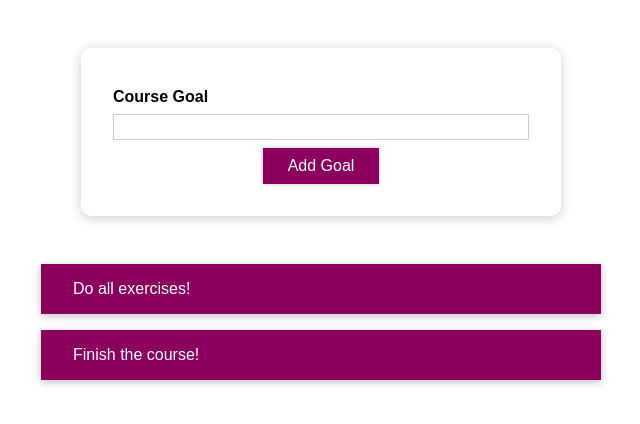
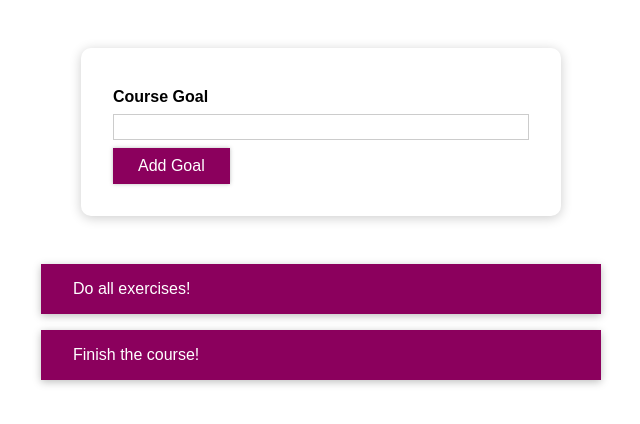
Before and after one commit to niubuihong1/learn-react-1, a React (Create React App) app: page / in a window 1280 px wide. Shown: the top 424 px of the page, without its empty margins (319-959 px from the left). Built offline with nearby package versions, Linux system fonts and the light colour scheme.

Commit message:
css module

```diff
--- a/src/components/UI/Button/Button.js
+++ b/src/components/UI/Button/Button.js
@@ -1,40 +1,40 @@
-import styled from "styled-components";
-// import './Button.css';
+// import styled from "styled-components";
+import styles from './Button.module.css';
 
-// const Button = props => {
-//   return (
-//     <button type={props.type} className="button" onClick={props.onClick}>
-//       {props.children}
-//     </button>
-//   );
-// };
+const Button = props => {
+  return (
+    <button type={props.type} className={styles.button} onClick={props.onClick}>
+      {props.children}
+    </button>
+  );
+};
 
-const Button = styled.button`
-  width: 100%;
-  margin: auto;
-  font: inherit;
-  padding: 0.5rem 1.5rem;
-  border: 1px solid #8b005d;
-  color: white;
-  background: #8b005d;
-  box-shadow: 0 0 4px rgba(0, 0, 0, 0.26);
-  display: block;
-  cursor: pointer;
+// const Button = styled.button`
+//   width: 100%;
+//   margin: auto;
+//   font: inherit;
+//   padding: 0.5rem 1.5rem;
+//   border: 1px solid #8b005d;
+//   color: white;
+//   background: #8b005d;
+//   box-shadow: 0 0 4px rgba(0, 0, 0, 0.26);
+//   display: block;
+//   cursor: pointer;
 
-  @media (min-width: 768px) {
-    width: auto;
-  }
+//   @media (min-width: 768px) {
+//     width: auto;
+//   }
 
-  &:focus {
-    outline: none;
-  }
+//   &:focus {
+//     outline: none;
+//   }
 
-  &:hover,
-  &:active {
-    background: #ac0e77;
-    border-color: #ac0e77;
-    box-shadow: 0 0 8px rgba(0, 0, 0, 0.26);
-  }
-`;
+//   &:hover,
+//   &:active {
+//     background: #ac0e77;
+//     border-color: #ac0e77;
+//     box-shadow: 0 0 8px rgba(0, 0, 0, 0.26);
+//   }
+// `;
 
 export default Button;
```
Also changed, not shown: src/components/UI/Button/Button.module.css (renamed from src/components/UI/Button/Button.css), 1 other file (tests, documents, lock files or other folders).
